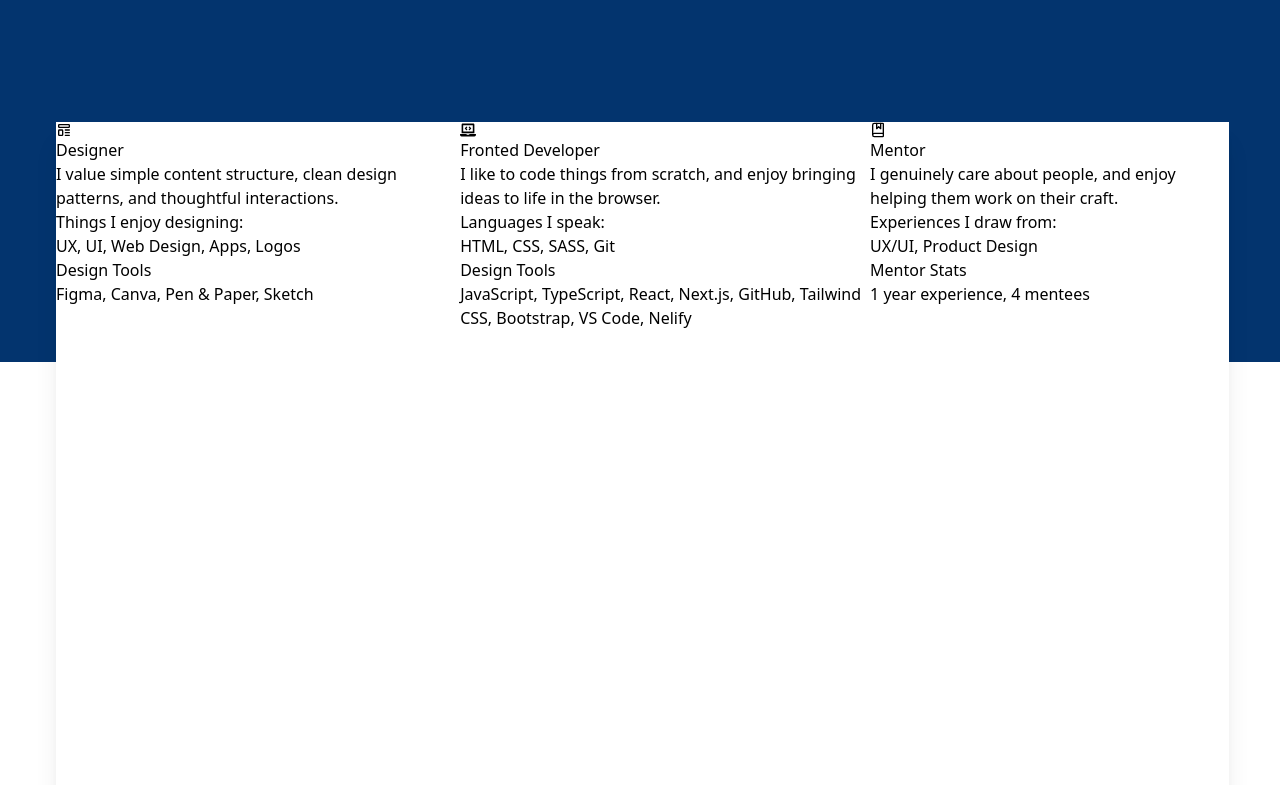
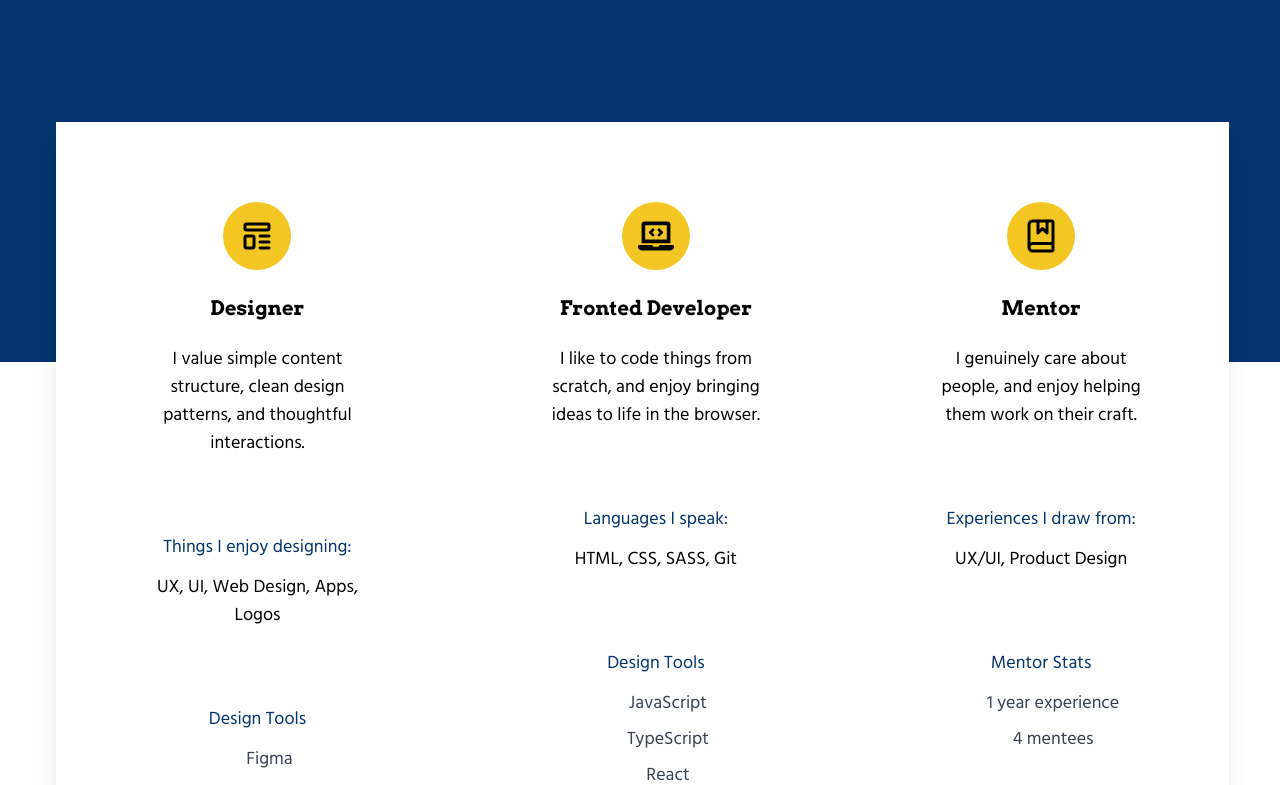
Before and after one commit to AaronHtun01/PersonalPortfolio, a React (Vite) app: page / in a window 1280 px wide. Shown: the part 1640-2425 px from the top of the page. Built offline with nearby package versions, Linux system fonts and the light colour scheme.

Commit message:
feat: add logo and design

```diff
--- a/src/components/card.jsx
+++ b/src/components/card.jsx
@@ -1,31 +1,29 @@
 
 const Card = ({ logo, title, context, subtitle, subcontext, tooltitle ,tools }) => {
   return (
-    <div className="bg-light">
-        <div>
-                <div className="">
-                    <h1>{logo}</h1>
-                    <h1>{title}</h1>
-                    <p>{context}</p>
+         <div className="bg-white p-20">
+                <div className="flex flex-col items-center">
+                    <h1 className="text-4xl bg-gold p-4 rounded-full">{logo}</h1>
+                    <h1 className="py-6 text-xl font-arvo font-semibold">{title}</h1>
+                    <p className="text-lg font-hind text-center">{context}</p>
                 </div>
 
-                <div>
-                    <h1>{subtitle}</h1>
-                    <p>{subcontext}</p>
+                <div className="py-16 text-center">
+                    <h1 className="text-lg text-primary py-3 font-hind">{subtitle}</h1>
+                    <p className="font-hind text-lg">{subcontext}</p>
                 </div>
 
-                <div>
-                    <h1>{tooltitle}</h1>
+                <div className="text-center">
+                    <h1 className="text-lg text-primary py-3 font-hind">{tooltitle}</h1>
                     {tools && (
-                        <ul>
+                        <ul className="pl-6 text-gray-700 mb-4 flex flex-col gap-2">
                             {tools.map((tool, index) => (
-                                <li key={index}>{tool}</li>
+                                <li key={index} className="text-lg font-hind">{tool}</li>
                             ))}
                         </ul>
                     )}
                 </div>
         </div>
-    </div>
   )
 }
 
--- a/src/pages/Body.jsx
+++ b/src/pages/Body.jsx
@@ -13,14 +13,14 @@ const Body = () => {
         </div>
       </div>
 
-      <div className="flex w-11/12 ml-14 h-[800px] shadow-xl relative bottom-60">
+      <div className="flex w-11/12 ml-14 h-[950px] shadow-xl relative bottom-60">
         <Card logo={<TbTemplate />}
               title="Designer"
               context="I value simple content structure, clean design patterns, and thoughtful interactions."
               subtitle="Things I enjoy designing:"
               subcontext="UX, UI, Web Design, Apps, Logos"
               tooltitle="Design Tools"
-              tools={["Figma, Canva, Pen & Paper, Sketch"]}
+              tools={["Figma", "Canva", "Pen & Paper", "Sketch"]}
               />
 
         <Card logo={<FaLaptopCode />}
@@ -29,7 +29,8 @@ const Body = () => {
               subtitle="Languages I speak:"
               subcontext="HTML, CSS, SASS, Git"
               tooltitle="Design Tools"
-              tools={["JavaScript, TypeScript, React, Next.js, GitHub, Tailwind CSS, Bootstrap, VS Code, Nelify"]}
+              tools={["JavaScript", "TypeScript", "React", "Next.js", "GitHub", "Tailwind CSS", "Bootstrap", "VS Code", "Nelify"]}
+              className="border-l-2"
         />
 
         <Card logo={<LuBookMarked />}
@@ -38,7 +39,7 @@ const Body = () => {
               subtitle="Experiences I draw from:"
               subcontext="UX/UI, Product Design"
               tooltitle="Mentor Stats"
-              tools={["1 year experience, 4 mentees"]}
+              tools={["1 year experience", "4 mentees"]}
         />
       </div>
     </div>
--- a/tailwind.config.js
+++ b/tailwind.config.js
@@ -11,6 +11,7 @@ export default {
         secondary: "#6EACDA",
         accent: "#021526",
         light: "#ffffff",
+        gold: "#F3C623"
     },
     fontFamily: {
         arvo: ["Arvo", "san-serif"],
```
